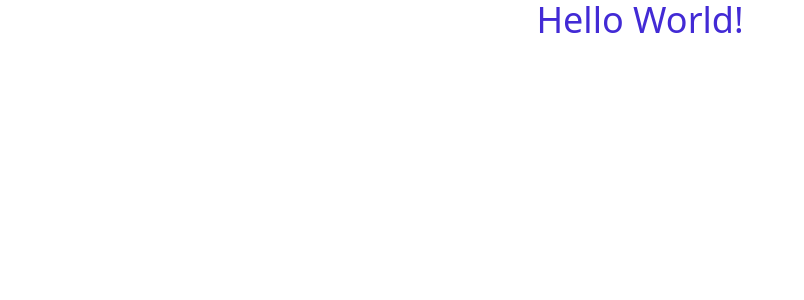
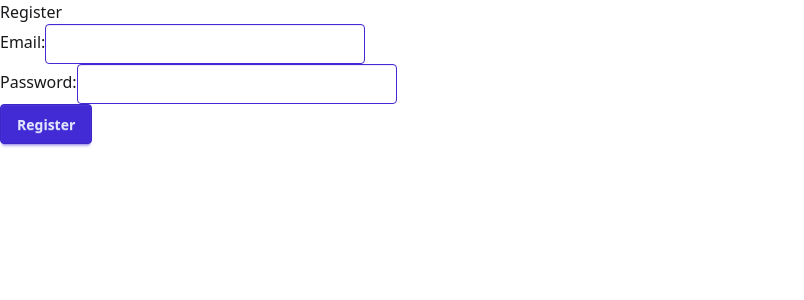
Before and after one commit to kingwell47/blog-ts-supabase, a React (Vite) app: page /register in a window 1280 px wide. Shown: the top 300 px of the page, without its empty margins (0-804 px from the left). Built offline with nearby package versions, Linux system fonts and the light colour scheme; no server answers.

Commit message:
added registration page and actions

```diff
--- a/src/App.tsx
+++ b/src/App.tsx
@@ -1,11 +1,86 @@
-function App() {
+import React, { useEffect } from "react";
+import {
+  BrowserRouter as Router,
+  Routes,
+  Route,
+  Navigate,
+} from "react-router-dom";
+import { useAppDispatch, useAppSelector } from "./store/store";
+import { onAuthStateChange } from "./services/authService";
+import { setUser } from "./slices/authSlice";
+
+// Pages import
+import RegistrationPage from "./pages/RegistrationPage";
+/* LoginPage */
+import BlogListPage from "./pages/BlogListPage";
+import NavBar from "./components/NavBar";
+import LoginPage from "./pages/LoginPage";
+/* CreateBlogPage */
+/* UpdateBlogPage */
+
+// PrivateRoute component to guard authenticated routes
+const PrivateRoute: React.FC<{ children: React.ReactElement }> = ({
+  children,
+}) => {
+  const user = useAppSelector((state) => state.auth.user);
+  return user ? children : <Navigate to="/login" replace />;
+};
+
+// Guard for public-only routes (redirect logged-in users)
+const PublicRoute: React.FC<{ children: React.ReactElement }> = ({
+  children,
+}) => {
+  const user = useAppSelector((state) => state.auth.user);
+  return !user ? children : <Navigate to="/blogs" replace />;
+};
+
+const App: React.FC = () => {
+  const dispatch = useAppDispatch();
+
+  // Keep Redux auth state in sync with Supabase
+  useEffect(() => {
+    const unsubscribe = onAuthStateChange((_, session) => {
+      dispatch(setUser(session?.user ?? null));
+    });
+    return unsubscribe; // Unload watcher
+  }, [dispatch]);
+
   return (
-    <>
-      <div>
-        <h1 className="text-4xl text-center text-primary">Hello World!</h1>
-      </div>
-    </>
+    <Router>
+      <NavBar />
+      <Routes>
+        {/* Public Routes */}
+        <Route
+          path="/register"
+          element={
+            <PublicRoute>
+              <RegistrationPage />
+            </PublicRoute>
+          }
+        />
+        <Route
+          path="/login"
+          element={
+            <PublicRoute>
+              <LoginPage />
+            </PublicRoute>
+          }
+        />
+
+        {/* Protected Routes */}
+        <Route
+          path="/blogs"
+          element={
+            <PrivateRoute>
+              <BlogListPage />
+            </PrivateRoute>
+          }
+        />
+        {/* Redirect any unknown route to blogs */}
+        <Route path="*" element={<Navigate to="/blogs" replace />} />
+      </Routes>
+    </Router>
   );
-}
+};
 
 export default App;
--- /dev/null
+++ b/src/components/NavBar.tsx
@@ -0,0 +1,43 @@
+import React, { useState } from "react";
+import { useAppDispatch, useAppSelector } from "../store/store";
+import { useNavigate, Link } from "react-router-dom";
+import { setUser } from "../slices/authSlice";
+import { signOut } from "../services/authService";
+
+const NavBar: React.FC = () => {
+  const dispatch = useAppDispatch();
+  const navigate = useNavigate();
+  const user = useAppSelector((state) => state.auth.user);
+  const [logoutMessage, setLogoutMessage] = useState<string | null>(null);
+
+  const handleLogout = async () => {
+    try {
+      await signOut();
+      setLogoutMessage("Logged out successfully! Redirecting...");
+      setTimeout(() => {
+        dispatch(setUser(null));
+        navigate("/login");
+      }, 1500);
+    } catch (error) {
+      console.error("Logout failed", error);
+    }
+  };
+
+  if (!user && !logoutMessage) return null;
+
+  return (
+    <nav>
+      {logoutMessage && <p>{logoutMessage}</p>}
+      {!logoutMessage && (
+        <>
+          <Link to="/blogs">Home</Link>
+          <button onClick={handleLogout} className="btn btn-primary">
+            Logout
+          </button>
+        </>
+      )}
+    </nav>
+  );
+};
+
+export default NavBar;
--- /dev/null
+++ b/src/pages/BlogListPage.tsx
@@ -0,0 +1,7 @@
+import React from "react";
+
+const BlogListPage: React.FC = () => {
+  return <div>BlogListPage</div>;
+};
+
+export default BlogListPage;
--- /dev/null
+++ b/src/pages/LoginPage.tsx
@@ -0,0 +1,7 @@
+import React from "react";
+
+const LoginPage: React.FC = () => {
+  return <div>LoginPage</div>;
+};
+
+export default LoginPage;
--- /dev/null
+++ b/src/pages/RegistrationPage.tsx
@@ -0,0 +1,76 @@
+import React, { useState } from "react";
+import type { FormEvent } from "react";
+import { useAppDispatch, useAppSelector } from "../store/store";
+import { setUser, setLoading, setError } from "../slices/authSlice";
+import { signUp } from "../services/authService";
+import { useNavigate } from "react-router-dom";
+
+const RegistrationPage: React.FC = () => {
+  const dispatch = useAppDispatch();
+  const { isLoading, error } = useAppSelector((state) => state.auth);
+  const navigate = useNavigate();
+
+  // Local States
+  const [email, setEmail] = useState("");
+  const [password, setPassword] = useState("");
+  const [success, setSuccess] = useState<string | null>(null);
+
+  const handleSubmit = async (e: FormEvent) => {
+    e.preventDefault();
+    dispatch(setLoading(true));
+    dispatch(setError(null));
+    setSuccess(null);
+    try {
+      const { user } = await signUp(email, password);
+      dispatch(setUser(user));
+      setSuccess("Registration successful! Redirecting...");
+      // delay navigation slightly to show the success message
+      setTimeout(() => navigate("/blogs"), 1500);
+    } catch (err: unknown) {
+      let message = "Registration failed. Please try again.";
+      if (err instanceof Error) {
+        message = err.message;
+      }
+      dispatch(setError(message));
+    } finally {
+      dispatch(setLoading(false));
+    }
+  };
+
+  return (
+    <div>
+      <h1>Register</h1>
+      <form onSubmit={handleSubmit}>
+        <div>
+          <label htmlFor="email">Email:</label>
+          <input
+            id="email"
+            type="email"
+            value={email}
+            onChange={(e) => setEmail(e.target.value)}
+            required
+            className="input input-primary"
+          />
+        </div>
+        <div>
+          <label htmlFor="password">Password:</label>
+          <input
+            id="password"
+            type="password"
+            value={password}
+            onChange={(e) => setPassword(e.target.value)}
+            required
+            className="input input-primary"
+          />
+        </div>
+        {error && <p style={{ color: "red" }}>{error}</p>}
+        {success && <p style={{ color: "green" }}>{success}</p>}
+        <button type="submit" disabled={isLoading} className="btn btn-primary">
+          {isLoading ? "Registering..." : "Register"}
+        </button>
+      </form>
+    </div>
+  );
+};
+
+export default RegistrationPage;
--- /dev/null
+++ b/src/services/authService.ts
@@ -0,0 +1,50 @@
+import { supabase } from "./supabaseClient";
+import type { AuthChangeEvent, Session } from "@supabase/supabase-js";
+
+/**
+ * Registers a new user with email and password.
+ * @returns the user and session data
+ */
+
+export async function signUp(email: string, password: string) {
+  const { data, error } = await supabase.auth.signUp({ email, password });
+  if (error) throw error;
+  return data;
+}
+
+/**
+ * Logs in a user with email and password.
+ * @returns the user and session data
+ */
+export async function signIn(email: string, password: string) {
+  const { data, error } = await supabase.auth.signInWithPassword({
+    email,
+    password,
+  });
+  if (error) throw error;
+  return data;
+}
+
+/**
+ * Signs out the current user.
+ */
+export async function signOut() {
+  const { error } = await supabase.auth.signOut();
+  if (error) throw error;
+}
+
+/**
+ * Subscribes to authentication state changes.
+ * @param callback - receives event type and current session (or null)
+ * @returns a function to unsubscribe
+ */
+export function onAuthStateChange(
+  callback: (event: AuthChangeEvent, session: Session | null) => void
+) {
+  const {
+    data: { subscription },
+  } = supabase.auth.onAuthStateChange((event, session) => {
+    callback(event, session);
+  });
+  return () => subscription.unsubscribe();
+}
--- a/src/services/supabaseClient.ts
+++ b/src/services/supabaseClient.ts
@@ -0,0 +1,14 @@
+import { createClient } from "@supabase/supabase-js";
+
+// Ensure these environment variables are set in your .env or build settings
+const supabaseUrl = import.meta.env.VITE_SUPABASE_URL as string;
+const supabaseAnonKey = import.meta.env.VITE_SUPABASE_ANON_KEY as string;
+
+if (!supabaseUrl || !supabaseAnonKey) {
+  throw new Error(
+    "Missing Supabase environment variables: VITE_SUPABASE_URL or VITE_SUPABASE_ANON_KEY"
+  );
+}
+
+// Initialize the Supabase client
+export const supabase = createClient(supabaseUrl, supabaseAnonKey);
```
